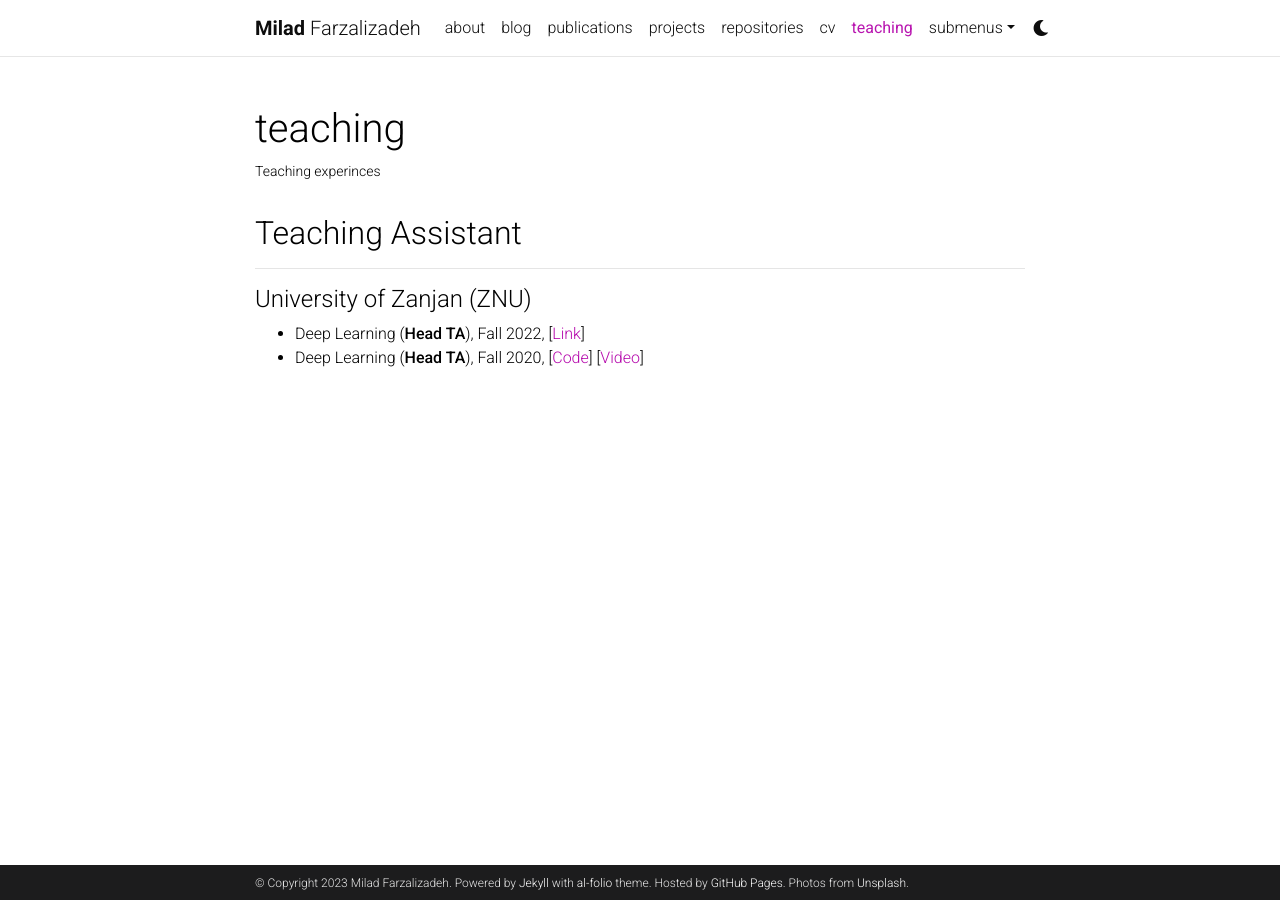
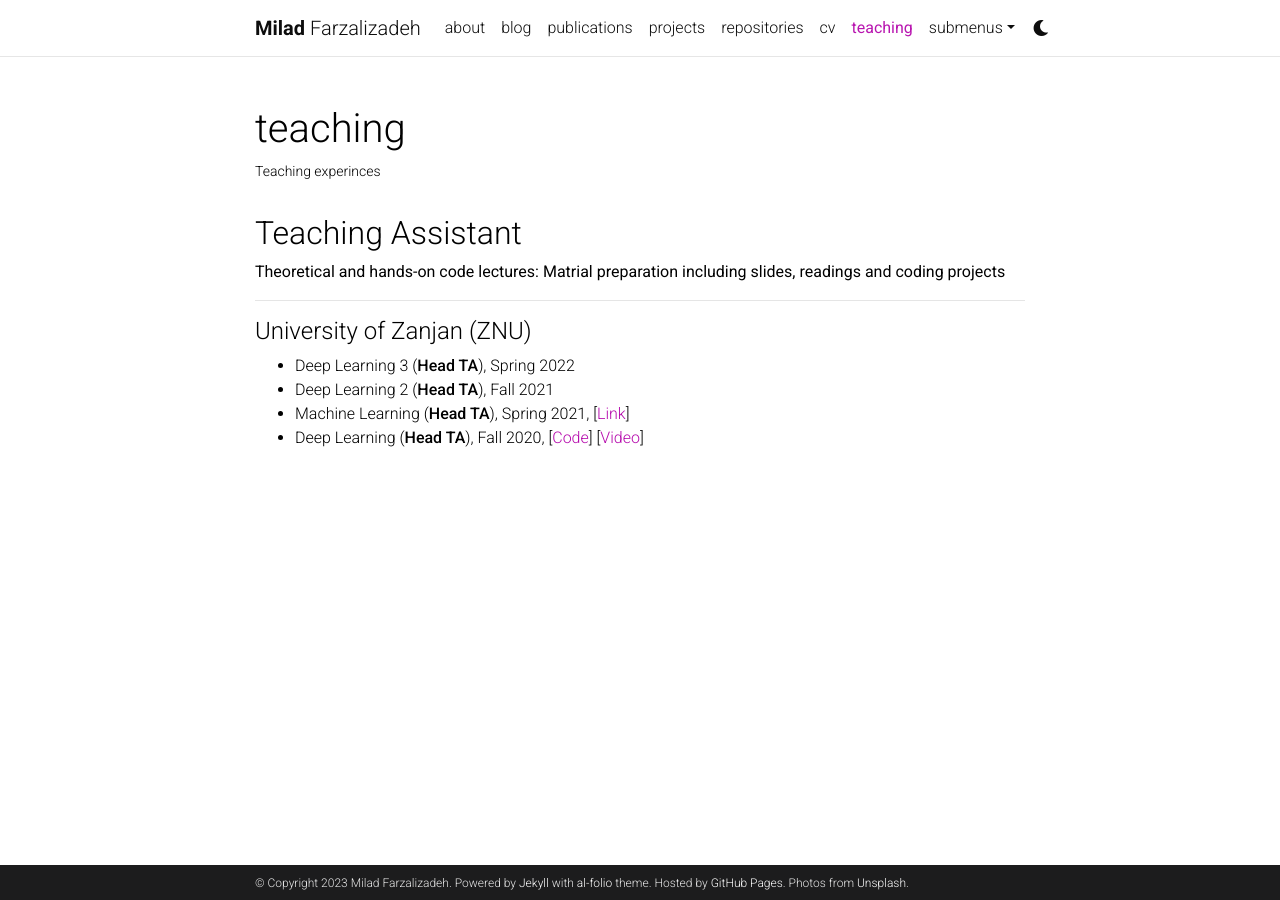
Before and after one commit to miladfa7/miladfa7.github.io, a Jekyll site: the page built from _pages/teaching.md, in a window 1280 px wide. Built offline with Jekyll 4.4.1, drawn with Linux system fonts in a browser that asks for light colours; comment, search, counter and statistics services are not loaded; a style sheet for code colours, icons or effects is not loaded.

Commit message:
Add Teaching Expreience

```diff
--- a/_pages/teaching.md
+++ b/_pages/teaching.md
@@ -7,7 +7,10 @@ nav: true
 nav_order: 5
 ---
 <h2>Teaching Assistant</h2>
+<b> Theoretical and hands-on code lectures: Matrial preparation including slides, readings and coding projects</b>
 <hr>
 <h4>University of Zanjan (ZNU)</h4>
--  Deep Learning (**Head TA**), Fall 2022,  [<a href="https://rahmanidashti.github.io/znuai/" target="\_blank">Link</a>]
--  Deep Learning (**Head TA**), Fall 2020,  [<a href="https://github.com/miladfa7/ZNU-Practical-Deep-Learning-Course/" target="\_blank">Code</a>]  [<a href="https://www.aparat.com/playlist/329097" target="\_blank">Video</a>]
+-  Deep Learning 3 (**Head TA**), Spring 2022
+-  Deep Learning 2 (**Head TA**), Fall 2021
+-  Machine Learning (**Head TA**), Spring 2021,  [<a href="https://github.com/miladfa7/ZNU-Practical-Machine-Learning" target="\_blank">Link</a>]
+-  Deep Learning (**Head TA**), Fall  2020,  [<a href="https://github.com/miladfa7/ZNU-Practical-Deep-Learning-Course/" target="\_blank">Code</a>]  [<a href="https://www.aparat.com/playlist/329097" target="\_blank">Video</a>]
```
